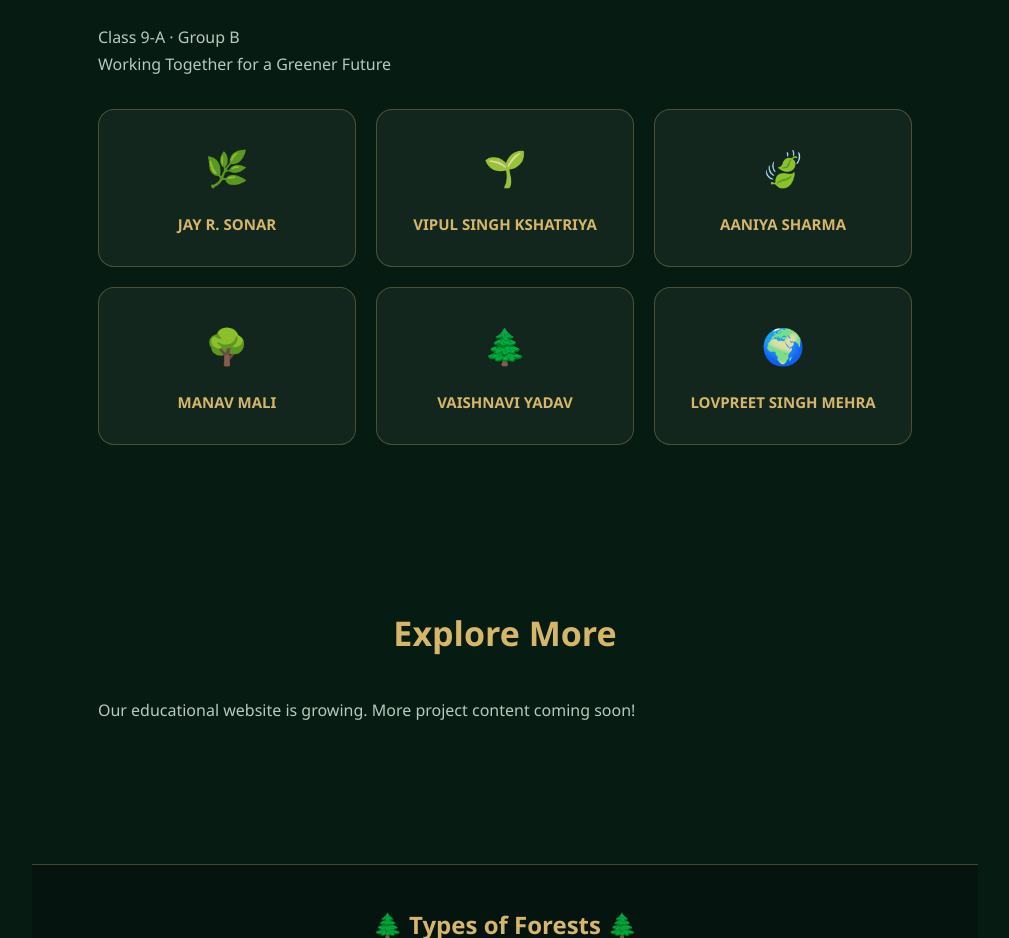
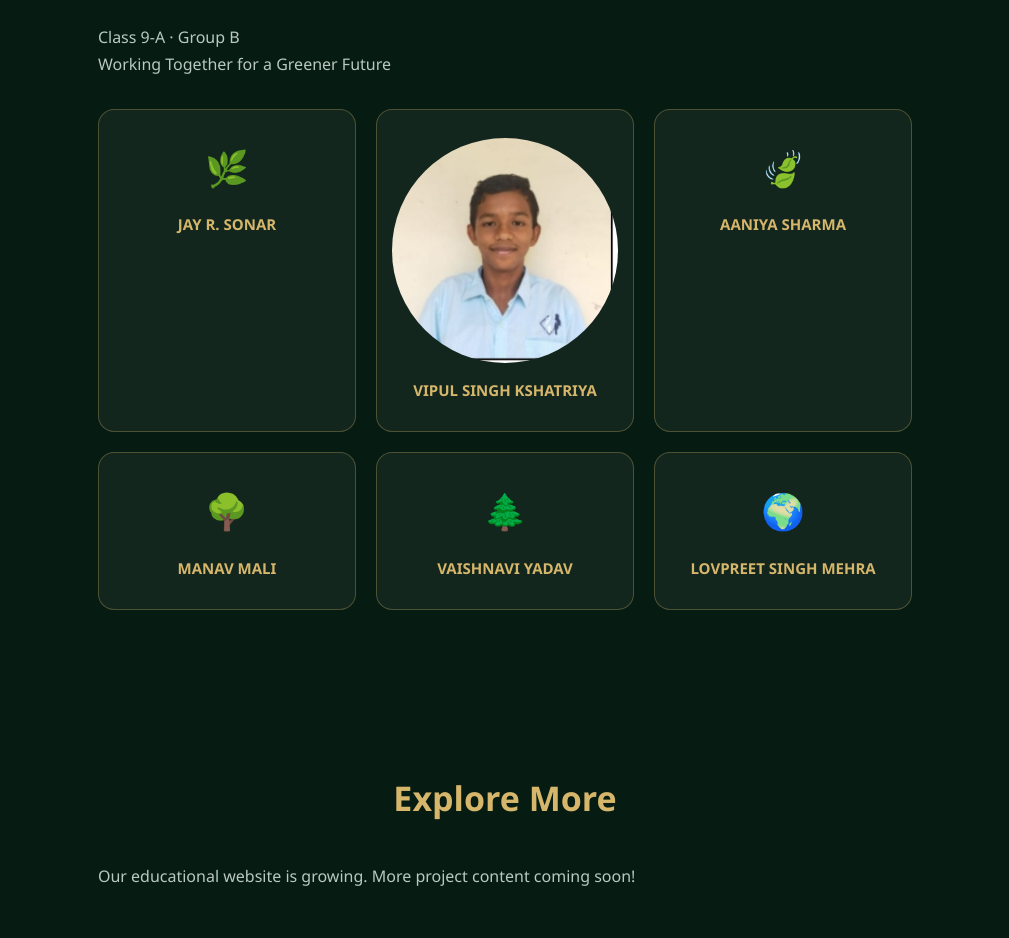
Before and after one commit to shittalrsonar-prog/types-of-forest, a plain HTML site: page index.html in a window 1280 px wide. Shown: the part 5180-6118 px from the top of the page, without its empty margins (135-1144 px from the left). Drawn offline with Linux system fonts and the light colour scheme.

Commit message:
Update index.html

```diff
--- a/index.html
+++ b/index.html
@@ -199,7 +199,11 @@
         </div>
 
         <div class="team-card">
-            <span>🌱</span>
+            <span><div class="team-avatar">
+    <img src="https://raw.githubusercontent.com/shittalrsonar-prog/types-of-forest/main/IMG-20261008-WA0022.jpg"
+         alt="Vipul"
+         style="width:100%; height:100%; object-fit:cover; border-radius:50%; display:block;">
+</div></span>
             <h3>VIPUL SINGH KSHATRIYA</h3>
         </div>
 
```
